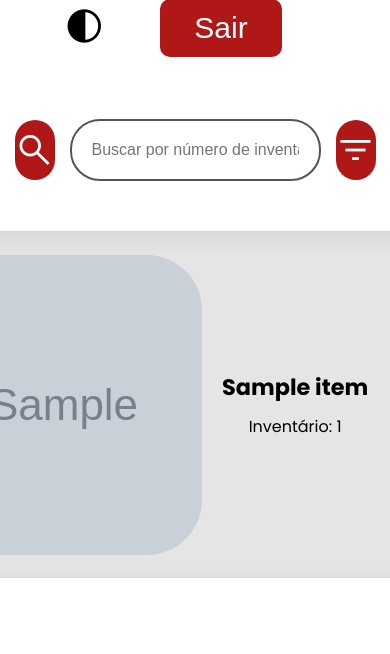
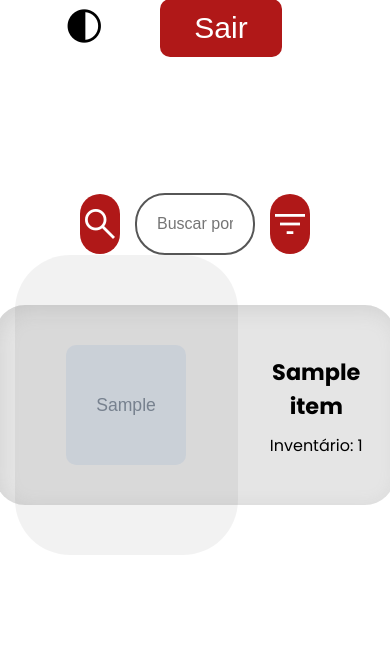
Before and after one commit to guilherme3234/Gerenciamento-1.6, a Django app: template AppGDP/templates/itens.html in a window 390 px wide; the page is wider, and only the part inside the window is pictured. Shown: the part 190-844 px from the top of that part. Run offline with Django 3.2, Linux system fonts and the light colour scheme; the template is opened without the code that fills it: most values are stand-ins (such as "Sample title", 1, 10 or a date in 2020); grey boxes marked "Sample" are stand-in pictures.

Commit message:
Add files via upload

```diff
--- a/static/css/itens.css
+++ b/static/css/itens.css
@@ -259,3 +259,29 @@
         width: 110px;
     }
 }
+
+@media (max-width: 660px) {
+    .searchIcon{
+        width: 30px;
+        height: 30px;
+        font-size: 30px!important;
+    }
+    .item-card {
+        width: 400px;
+        height: 200px;
+    }
+    .bg-img img{
+        width: 120px;
+        height: 120px;
+        border-radius: 10px;
+    }
+    .add-text{
+        font-size: 20px;
+    }
+
+    .bg-body-i-w{
+        padding: 70px;
+    }
+    border-radius: 10px;
+
+}
--- a/static/css/welcomeHomepage.css
+++ b/static/css/welcomeHomepage.css
@@ -464,10 +464,3 @@
 
     }
 }
-
-
-@media (max-width: 300px) {
-    .salas-section {
-        display: none;
-    }
-}
```
